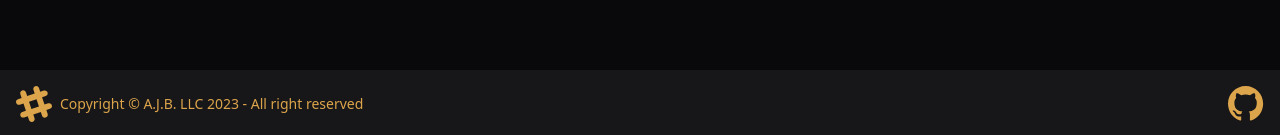
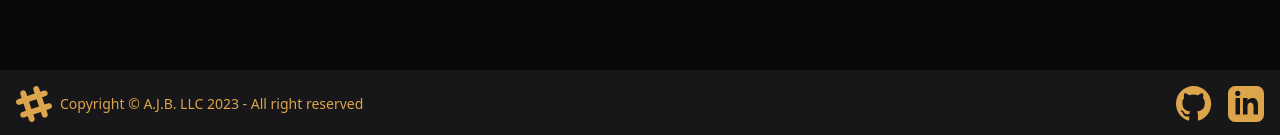
Before and after one commit to aaronjosephbrown/brewery-finder, a React (Create React App) app: page / in a window 1280 px wide. Shown: the part 802-937 px from the top of the page. Built offline with nearby package versions, Linux system fonts and the light colour scheme; no server answers.

Commit message:
Updated footer with social links

```diff
--- a/src/components/Footer.js
+++ b/src/components/Footer.js
@@ -2,17 +2,50 @@ export const Footer = () => {
   const year = new Date().getFullYear()
 
   return (
-    <footer className="footer items-center p-4 bg-neutral text-neutral-content">
-    <div className="items-center grid-flow-col">
-      <svg width="36" height="36" viewBox="0 0 24 24" xmlns="http://www.w3.org/2000/svg" fillRule="evenodd" clipRule="evenodd" className="fill-current"><path d="M22.672 15.226l-2.432.811.841 2.515c.33 1.019-.209 2.127-1.23 2.456-1.15.325-2.148-.321-2.463-1.226l-.84-2.518-5.013 1.677.84 2.517c.391 1.203-.434 2.542-1.831 2.542-.88 0-1.601-.564-1.86-1.314l-.842-2.516-2.431.809c-1.135.328-2.145-.317-2.463-1.229-.329-1.018.211-2.127 1.231-2.456l2.432-.809-1.621-4.823-2.432.808c-1.355.384-2.558-.59-2.558-1.839 0-.817.509-1.582 1.327-1.846l2.433-.809-.842-2.515c-.33-1.02.211-2.129 1.232-2.458 1.02-.329 2.13.209 2.461 1.229l.842 2.515 5.011-1.677-.839-2.517c-.403-1.238.484-2.553 1.843-2.553.819 0 1.585.509 1.85 1.326l.841 2.517 2.431-.81c1.02-.33 2.131.211 2.461 1.229.332 1.018-.21 2.126-1.23 2.456l-2.433.809 1.622 4.823 2.433-.809c1.242-.401 2.557.484 2.557 1.838 0 .819-.51 1.583-1.328 1.847m-8.992-6.428l-5.01 1.675 1.619 4.828 5.011-1.674-1.62-4.829z"></path></svg>
-      <p>Copyright © A.J.B. LLC {year} - All right reserved</p>
-    </div>
-    <div className="grid-flow-col gap-4 md:place-self-center md:justify-self-end">
-      <a><svg xmlns="http://www.w3.org/2000/svg" width="36" height="36" viewBox="0 0 100 100" className="fill-current"><path fillRule="evenodd" clipRule="evenodd" d="M48.854 0C21.839 0 0 22 0 49.217c0 21.756 13.993 40.172 33.405 46.69 2.427.49 3.316-1.059 3.316-2.362 0-1.141-.08-5.052-.08-9.127-13.59 2.934-16.42-5.867-16.42-5.867-2.184-5.704-5.42-7.17-5.42-7.17-4.448-3.015.324-3.015.324-3.015 4.934.326 7.523 5.052 7.523 5.052 4.367 7.496 11.404 5.378 14.235 4.074.404-3.178 1.699-5.378 3.074-6.6-10.839-1.141-22.243-5.378-22.243-24.283 0-5.378 1.94-9.778 5.014-13.2-.485-1.222-2.184-6.275.486-13.038 0 0 4.125-1.304 13.426 5.052a46.97 46.97 0 0 1 12.214-1.63c4.125 0 8.33.571 12.213 1.63 9.302-6.356 13.427-5.052 13.427-5.052 2.67 6.763.97 11.816.485 13.038 3.155 3.422 5.015 7.822 5.015 13.2 0 18.905-11.404 23.06-22.324 24.283 1.78 1.548 3.316 4.481 3.316 9.126 0 6.6-.08 11.897-.08 13.526 0 1.304.89 2.853 3.316 2.364 19.412-6.52 33.405-24.935 33.405-46.691C97.707 22 75.788 0 48.854 0z"/></svg>
-
-      </a>
-    </div>
-  </footer>
+    <footer className='footer items-center p-4 bg-neutral text-neutral-content'>
+      <div className='items-center grid-flow-col'>
+        <svg
+          width='36'
+          height='36'
+          viewBox='0 0 24 24'
+          xmlns='http://www.w3.org/2000/svg'
+          fillRule='evenodd'
+          clipRule='evenodd'
+          className='fill-current'
+        >
+          <path d='M22.672 15.226l-2.432.811.841 2.515c.33 1.019-.209 2.127-1.23 2.456-1.15.325-2.148-.321-2.463-1.226l-.84-2.518-5.013 1.677.84 2.517c.391 1.203-.434 2.542-1.831 2.542-.88 0-1.601-.564-1.86-1.314l-.842-2.516-2.431.809c-1.135.328-2.145-.317-2.463-1.229-.329-1.018.211-2.127 1.231-2.456l2.432-.809-1.621-4.823-2.432.808c-1.355.384-2.558-.59-2.558-1.839 0-.817.509-1.582 1.327-1.846l2.433-.809-.842-2.515c-.33-1.02.211-2.129 1.232-2.458 1.02-.329 2.13.209 2.461 1.229l.842 2.515 5.011-1.677-.839-2.517c-.403-1.238.484-2.553 1.843-2.553.819 0 1.585.509 1.85 1.326l.841 2.517 2.431-.81c1.02-.33 2.131.211 2.461 1.229.332 1.018-.21 2.126-1.23 2.456l-2.433.809 1.622 4.823 2.433-.809c1.242-.401 2.557.484 2.557 1.838 0 .819-.51 1.583-1.328 1.847m-8.992-6.428l-5.01 1.675 1.619 4.828 5.011-1.674-1.62-4.829z'></path>
+        </svg>
+        <p>Copyright © A.J.B. LLC {year} - All right reserved</p>
+      </div>
+      <div className='grid-flow-col gap-4 md:place-self-center md:justify-self-end'>
+        <a href='https://github.com/aaronjosephbrown' target='_blank'>
+          <svg
+            xmlns='http://www.w3.org/2000/svg'
+            width='36'
+            height='36'
+            viewBox='0 0 100 100'
+            className='fill-current'
+          >
+            <path
+              fillRule='evenodd'
+              clipRule='evenodd'
+              d='M48.854 0C21.839 0 0 22 0 49.217c0 21.756 13.993 40.172 33.405 46.69 2.427.49 3.316-1.059 3.316-2.362 0-1.141-.08-5.052-.08-9.127-13.59 2.934-16.42-5.867-16.42-5.867-2.184-5.704-5.42-7.17-5.42-7.17-4.448-3.015.324-3.015.324-3.015 4.934.326 7.523 5.052 7.523 5.052 4.367 7.496 11.404 5.378 14.235 4.074.404-3.178 1.699-5.378 3.074-6.6-10.839-1.141-22.243-5.378-22.243-24.283 0-5.378 1.94-9.778 5.014-13.2-.485-1.222-2.184-6.275.486-13.038 0 0 4.125-1.304 13.426 5.052a46.97 46.97 0 0 1 12.214-1.63c4.125 0 8.33.571 12.213 1.63 9.302-6.356 13.427-5.052 13.427-5.052 2.67 6.763.97 11.816.485 13.038 3.155 3.422 5.015 7.822 5.015 13.2 0 18.905-11.404 23.06-22.324 24.283 1.78 1.548 3.316 4.481 3.316 9.126 0 6.6-.08 11.897-.08 13.526 0 1.304.89 2.853 3.316 2.364 19.412-6.52 33.405-24.935 33.405-46.691C97.707 22 75.788 0 48.854 0z'
+            />
+          </svg>
+        </a>
+        <a href='https://www.linkedin.com/in/aaronjosephbrown' target='_blank'>
+          <svg
+            xmlns='http://www.w3.org/2000/svg'
+            width='36'
+            height='36'
+            viewBox='0 0 24 24'
+            className='fill-current'
+          >
+            <path d='M19 0h-14c-2.761 0-5 2.239-5 5v14c0 2.761 2.239 5 5 5h14c2.762 0 5-2.239 5-5v-14c0-2.761-2.238-5-5-5zm-11 19h-3v-11h3v11zm-1.5-12.268c-.966 0-1.75-.79-1.75-1.764s.784-1.764 1.75-1.764 1.75.79 1.75 1.764-.783 1.764-1.75 1.764zm13.5 12.268h-3v-5.604c0-3.368-4-3.113-4 0v5.604h-3v-11h3v1.765c1.396-2.586 7-2.777 7 2.476v6.759z' />
+          </svg>
+        </a>
+      </div>
+    </footer>
   )
 }
 
```
